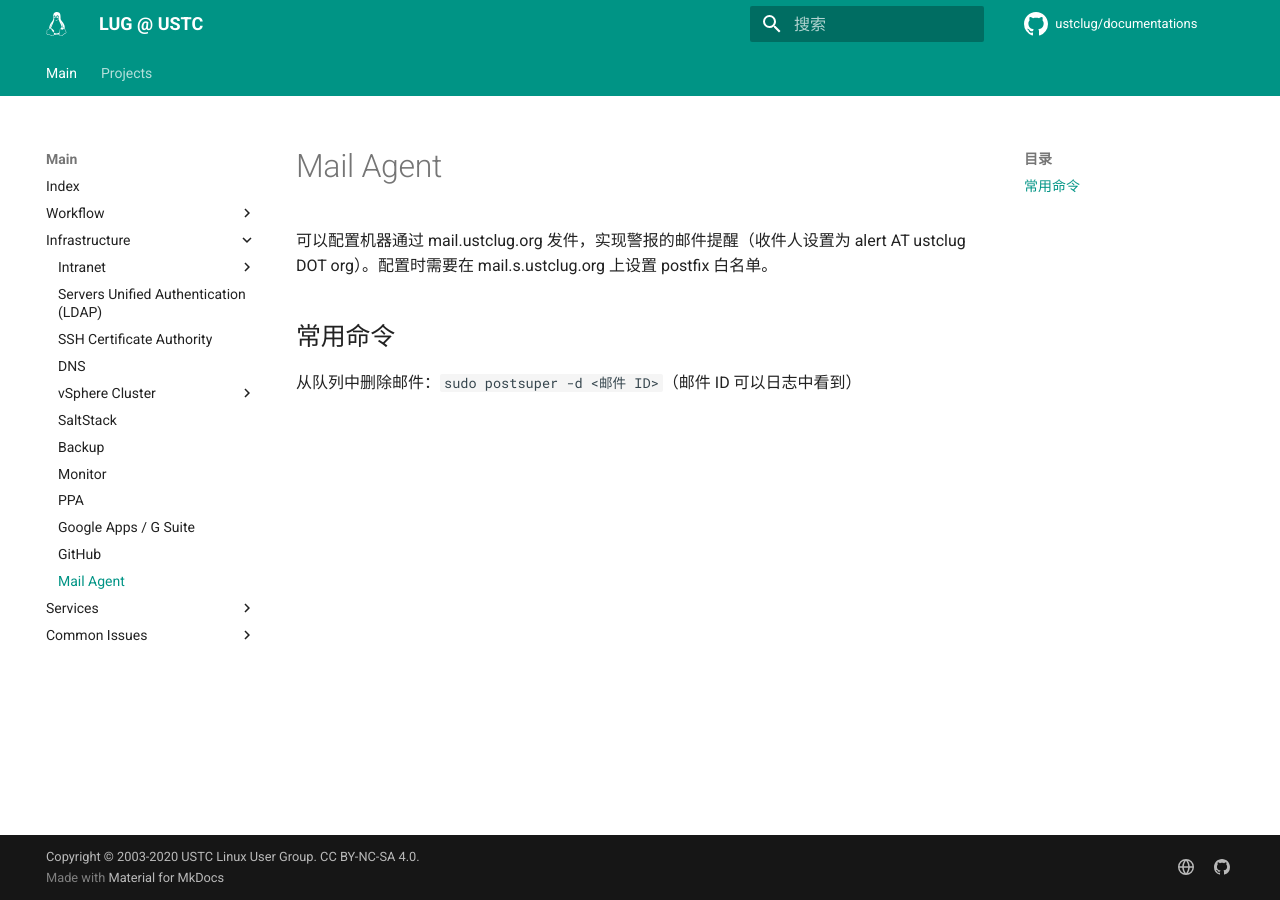
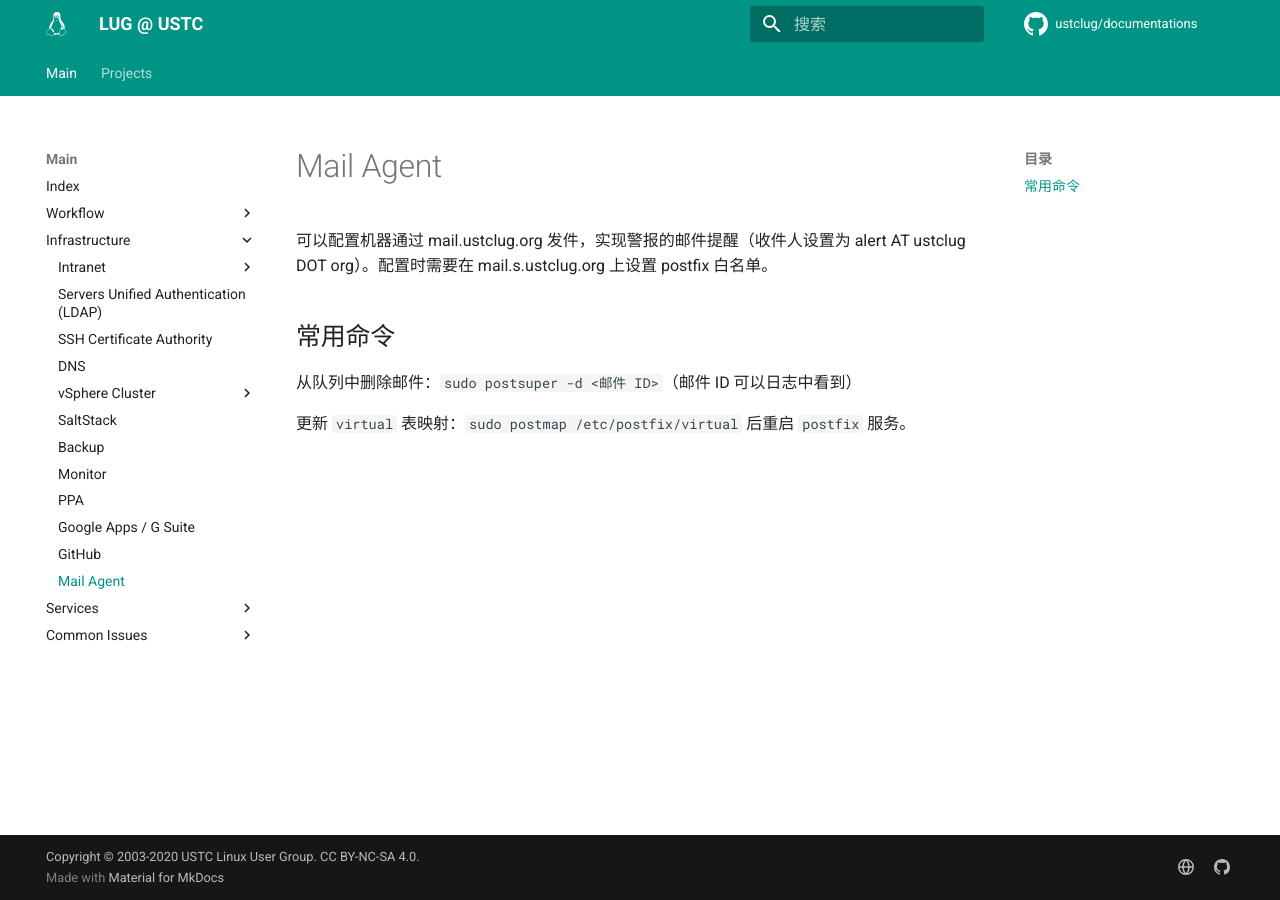
Before and after one commit to ustclug/documentations, an MkDocs documentation site: the page built from docs/infrastructure/mail.md, in a window 1280 px wide. Built offline with MkDocs 1.6.1 and Material for MkDocs 9.7.7, drawn with Linux system fonts in a browser that asks for light colours; comment, search, counter and statistics services are not loaded.

Commit message:
mail: add how to update virtual

```diff
--- a/docs/infrastructure/mail.md
+++ b/docs/infrastructure/mail.md
@@ -5,3 +5,5 @@
 ## 常用命令
 
 从队列中删除邮件：`sudo postsuper -d <邮件 ID>`（邮件 ID 可以日志中看到）
+
+更新 `virtual` 表映射：`sudo postmap /etc/postfix/virtual` 后重启 `postfix` 服务。
```
